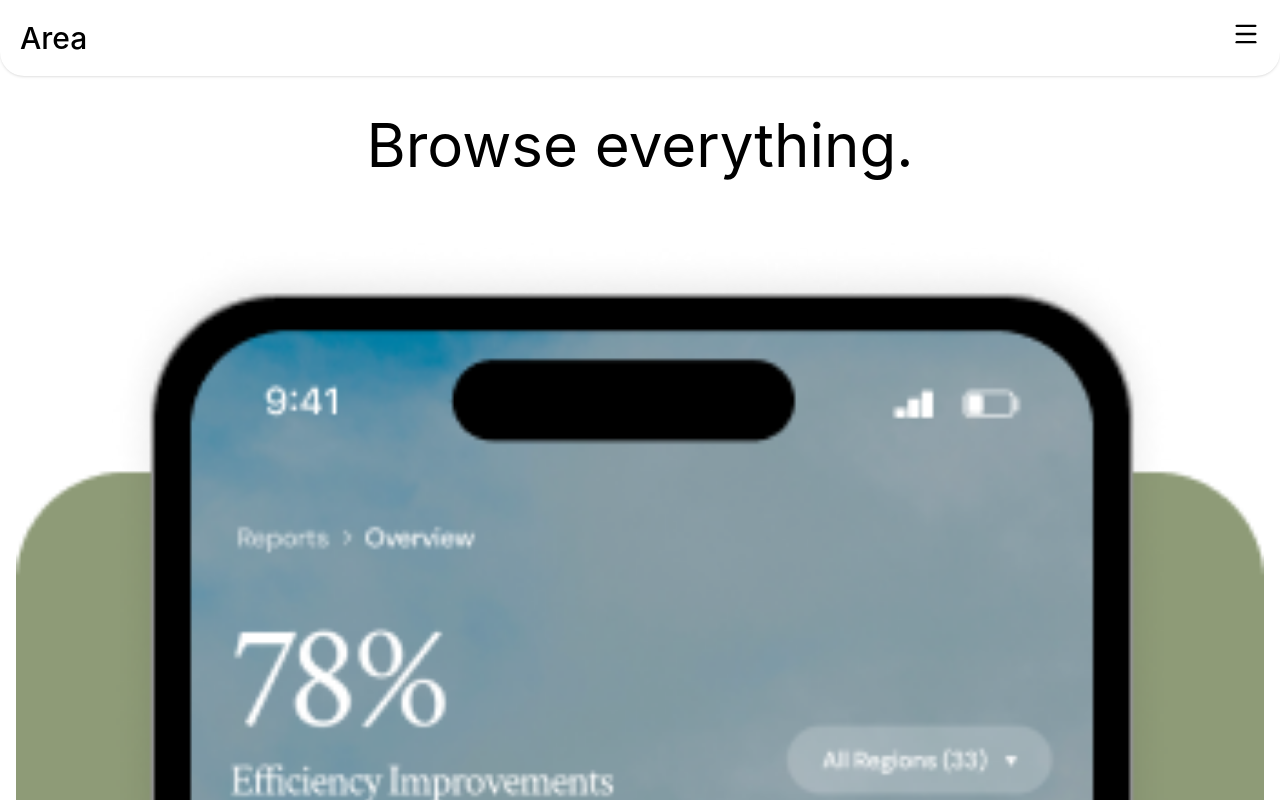
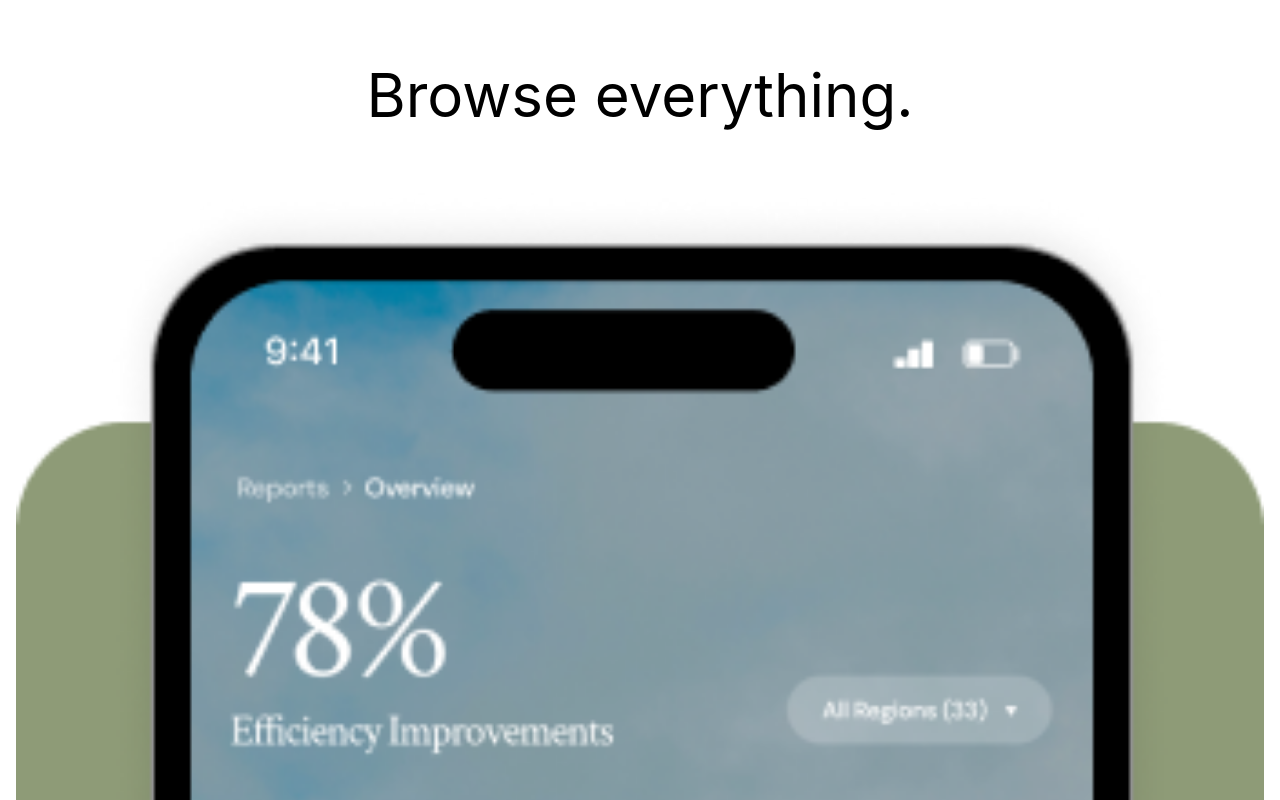
Before and after one commit to pauloh-neo/react-modern-product-app, a React (Vite) app: page / in a window 1280 px wide. Shown: the top 800 px of the page. Built offline with nearby package versions, Linux system fonts and the light colour scheme.

Commit message:
Add NavBar responsive design for tablet screen

```diff
--- a/src/components/NavBar.tsx
+++ b/src/components/NavBar.tsx
@@ -1,10 +1,55 @@
 import {Menu} from 'lucide-react'
+import { useEffect, useState } from 'react'
+import { Button } from './Button'
+
+type Breakpoints = "mobile" | "tablet" | "desktop"
+
+function getBreakPoints(width: number): Breakpoints{
+    if(width < 768) return 'mobile'
+    if(width < 1024) return 'tablet'
+    return 'desktop'
+}
 
 export function NavBar(){
+
+    const[breakpoint, setBreakPoint] = useState<Breakpoints>(getBreakPoints(window.innerWidth))
+
+    useEffect(() => {
+    function handleResize() {
+      setBreakPoint(getBreakPoints(window.innerWidth));
+    }
+
+    window.addEventListener("resize", handleResize);
+
+    return () => {
+      window.removeEventListener("resize", handleResize);
+    };
+  }, []);
+
     return(
-        <nav className='flex justify-between p-5 bg-white rounded-b-3xl shadow'>
-            <p className='text-3xl text-black font-medium'>Area</p>
-            <Menu className='text-black size-7'/>
+        <nav className='bg-white md:pt-6.5'>
+            {breakpoint === 'mobile' &&
+            <div className='flex items-center justify-between p-5 rounded-b-3xl shadow'>
+                <p className='text-3xl text-black font-medium'>Area</p>
+                <Menu className='text-black size-7'/>
+            </div>}
+            {breakpoint === 'tablet' &&
+            <div className='flex justify-around'>
+
+                <p className='text-3xl text-black font-medium'>Area</p>
+                <ul className='flex items-center gap-7 text-black font-medium'>
+                    <li>Benefits</li>
+                    <li>Specifications</li>
+                    <li>How-to</li>
+                    <li>Contact Us</li>
+                </ul>
+
+                <button className='bg-[#485C11] text-white font-medium px-5.5 py-3.5 rounded-4xl w-fit'>
+                    Learn More
+                </button>
+
+            </div>}
+
         </nav>
     )
 }
```
